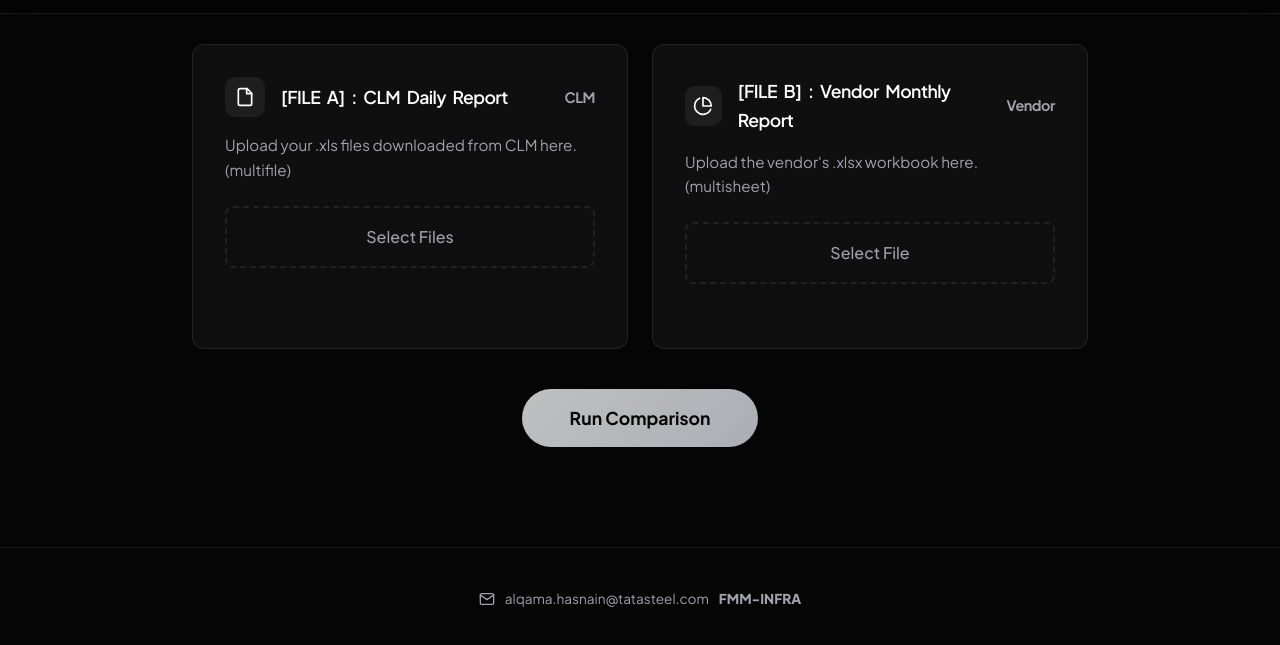
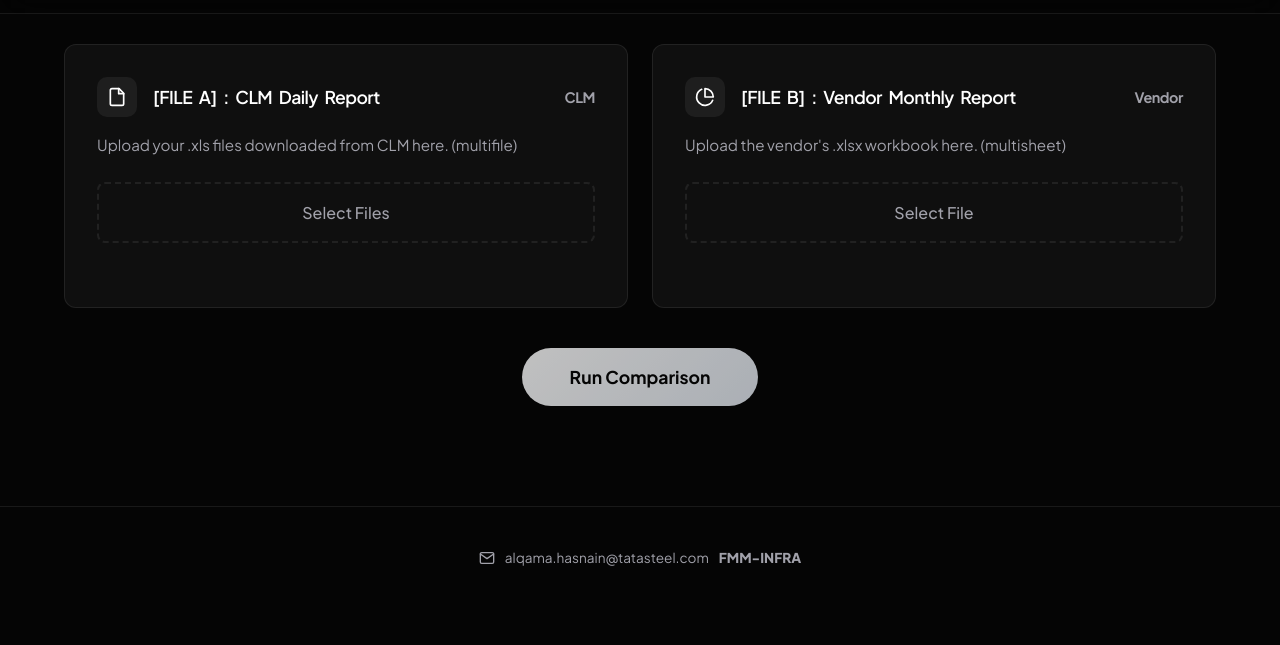
Before and after one commit to alqamah/TSL---AttendanceValidator, a plain HTML site: page src/index.html in a window 1280 px wide. Shown: the part 57-702 px from the top of the page. Drawn offline with Linux system fonts and the light colour scheme.

Commit message:
Increase max-width of tool container to 90%

```diff
--- a/src/style.css
+++ b/src/style.css
@@ -112,7 +112,7 @@ h4 {
 
 /* Tool Container */
 .tool-container {
-    max-width: 70%;
+    max-width: 90%;
     height: fit-content;
     margin: 0 auto 100px;
     padding-top: 30px;
```
